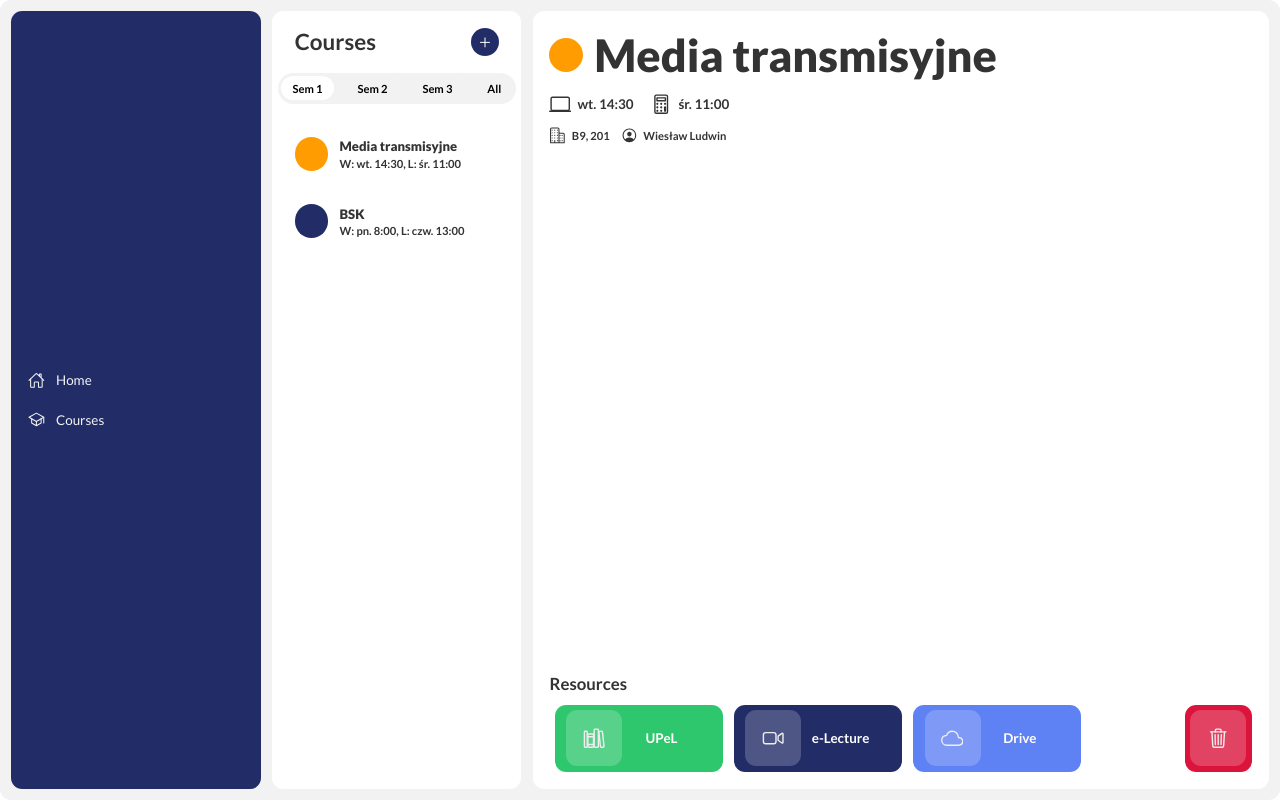
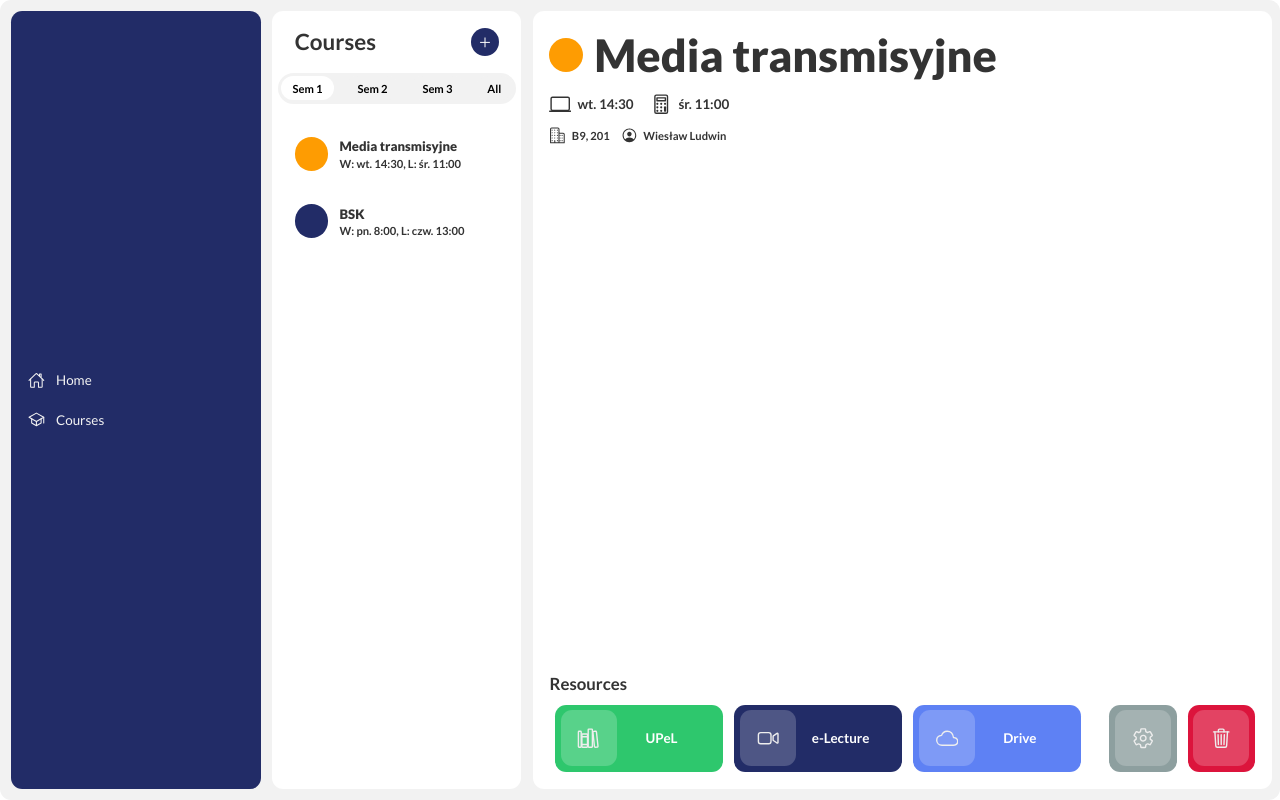
Before and after one commit to pwksn/react-stud-app, a React (Create React App) app: page /courses/home in a window 1280 px wide. Built offline with nearby package versions, Linux system fonts and the light colour scheme; data requests are answered from the project's data file.

Commit message:
CourseForm: edit + delete

```diff
--- a/src/Courses/CourseDetails/CourseDetails.js
+++ b/src/Courses/CourseDetails/CourseDetails.js
@@ -1,11 +1,16 @@
 import { useEffect } from "react";
 import { useHistory } from "react-router-dom";
+import { Link } from 'react-router-dom';
 import CourseResources from "./CourseResources";
 
-const CourseDetails = ({ courses, courseID }) => {
+const CourseDetails = ({ courses, courseID, parentCallback }) => {
 
     const currentCourse = courses.filter(course => course.id === courseID)[0];
     const history = useHistory();
+
+    const sendCurrentCourse = () => {
+        parentCallback(currentCourse);
+    }
 
     const handleCourseDelete = () => {
         fetch('http://localhost:8000/courses/' + currentCourse.id, {
@@ -48,9 +53,20 @@ const CourseDetails = ({ courses, courseID }) => {
                 <CourseResources currentCourse={currentCourse}/>
             </div>}
 
-            <div className="course-delete" onClick={handleCourseDelete}>
-                <div className="course-delete-logo">
-                    <ion-icon name="trash-outline" style={{color: "#eee", width: '2rem', height: '2rem'}}></ion-icon>
+            <div className="course-changes">
+
+                <div className="course-edit" onClick={sendCurrentCourse}>
+                    <Link to={`/courses/form/${courseID}`}>
+                        <div className="course-edit-logo">
+                            <ion-icon name="settings-outline" style={{color: "#eee", width: '2rem', height: '2rem'}}></ion-icon>
+                        </div>
+                    </Link>
+                </div>
+
+                <div className="course-delete" onClick={handleCourseDelete}>
+                    <div className="course-delete-logo">
+                        <ion-icon name="trash-outline" style={{color: "#eee", width: '2rem', height: '2rem'}}></ion-icon>
+                    </div>
                 </div>
             </div>
         </div>
--- a/src/Courses/CourseForm.js
+++ b/src/Courses/CourseForm.js
@@ -1,7 +1,7 @@
-import { useState } from "react";
-import { useHistory } from "react-router-dom";
+import { useEffect, useState } from "react";
+import { useHistory, useParams } from "react-router-dom";
 
-const CourseForm = ({ onCoursesPostSend }) => {
+const CourseForm = ({ currentFormCourse }) => {
 
     const [courseName, setCourseName] = useState('');
     const [courseSem, setCourseSem] = useState('');
@@ -16,9 +16,30 @@ const CourseForm = ({ onCoursesPostSend }) => {
 
     const [isPostPending, setIsPostPending] = useState(false);
     const history = useHistory();
+    const { id } = useParams();
 
-    const onFormCancel = () => {
+    const onFormCancel = (e) => {
+        e.preventDefault(); // without this line: Warning: Form submission canceled because the form is not connected
         history.push('/courses/home');
+    }
+
+    useEffect(() => {
+        if (id) {
+            setEditedCourseData();
+        }
+    }, [id]);
+
+    const setEditedCourseData = () => {
+        setCourseName(currentFormCourse.name);
+        setCourseSem(currentFormCourse.sem);
+        setLectureDate(currentFormCourse.lecture);
+        setLabDate(currentFormCourse.lab);
+        setCourseLocation(currentFormCourse.location);
+        setCourseLecturer(currentFormCourse.lecturer);
+        setCourseColor(currentFormCourse.color);
+        setUpelLink(currentFormCourse.upelLink);
+        setELectureLink(currentFormCourse.eLectureLink);
+        setDriveLink(currentFormCourse.driveLink);
     }
 
     const handleSubmit = (e) => {
@@ -38,15 +59,29 @@ const CourseForm = ({ onCoursesPostSend }) => {
 
         setIsPostPending(true);
 
+        if (id) {
+            fetch('http://localhost:8000/courses/' + id, {
+                    method: 'DELETE'
+                }).then(() => {
                     fetch('http://localhost:8000/courses', {
                         method: 'POST',
                         headers: { "Content-Type": "application/json"},
                         body: JSON.stringify(newCourse)
                     }).then(() => {
                         setIsPostPending(false);
-            //onCoursesPostSend();
                         history.push('/courses/home');
                     })
+                })
+        } else {
+            fetch('http://localhost:8000/courses', {
+                method: 'POST',
+                headers: { "Content-Type": "application/json"},
+                body: JSON.stringify(newCourse)
+            }).then(() => {
+                setIsPostPending(false);
+                history.push('/courses/home');
+            })
+        }
     }
 
     return (
--- a/src/Courses/Courses.js
+++ b/src/Courses/Courses.js
@@ -10,19 +10,23 @@ const Courses = () => {
 
     // const { data: courses, isPending, error } = useFetch('http://localhost:8000/courses');
     // const [courseSelected, setCourseSelected] = useState(courses ? courses[0].id : null);
+    const [currentCourse, setCurrentCourse] = useState(null);
 
     // useEffect(() => {
     //     setCourseSelected(courses ? courses[0].id : null);
     // }, [courses]);
 
-    useEffect(() => {
-        console.log('hello');
-    });
+    const setCurrentCourseCallback = (currentCourse) => {
+        console.log(currentCourse);
+        setCurrentCourse(currentCourse);
+    }
 
     return (
         <div className="courses-box">
-            <Route exact path="/courses/home" component={CoursesHome} />
-            <Route exact path ="/courses/form" component={CourseForm} />
+            {/* <Route exact path="/courses/home" component={CoursesHome} /> */}
+            <Route exact path="/courses/home" render={(props) => <CoursesHome {...props} setCurrentCourse={setCurrentCourseCallback}/>}/>
+            {/* <Route exact path ="/courses/form/:id?" component={CourseForm} /> */}
+            <Route exact path="/courses/form/:id?" render={(props) => <CourseForm {...props} currentFormCourse={currentCourse}/>}/>
         </div>
     );
 }
--- a/src/Courses/CoursesHome.js
+++ b/src/Courses/CoursesHome.js
@@ -4,7 +4,7 @@ import useFetch from "../hooks/useFetch";
 import CourseDetails from "./CourseDetails/CourseDetails"
 import CoursesList from "./CoursesList/CoursesList"
 
-const CoursesHome = () => {
+const CoursesHome = ({ setCurrentCourse }) => {
 
     const { data: courses, isPending, error } = useFetch('http://localhost:8000/courses');
     const [courseSelected, setCourseSelected] = useState(null);
@@ -13,15 +13,16 @@ const CoursesHome = () => {
         setCourseSelected(courses ? courses[0].id : null);
     }, [courses]);
 
-    useEffect(() => {
-        console.log('hello 1');
-    });
+    const callbackFunction = (courseDetailsData) => {
+        console.log(courseDetailsData);
+        setCurrentCourse(courseDetailsData);
+    }
 
     return (
         <div className="courses">
             {/* {courses && <Route exact path="/courses" render={(props) => <CoursesList {...props} courses={courses} setCourseSelection={e => setCourseSelected(e)}/>}/>} */}
             {courses && <CoursesList courses={courses} setCourseSelection={e => setCourseSelected(e)}/>}
-            {courseSelected && courses && <CourseDetails courses={courses} courseID={courseSelected} />}
+            {courseSelected && courses && <CourseDetails courses={courses} courseID={courseSelected} parentCallback={callbackFunction}/>}
             {/* {courseSelected && courses && <Route exact path="/courses" render={(props) => <CourseDetails {...props} courses={courses} courseID={courseSelected}/>}/>} */}
             {error && <h1 className="loading-placeholder">{error} :(</h1>}
             {isPending && <h1 className="loading-placeholder">Loading...</h1>}
--- a/src/Courses/CoursesList/CoursesList.js
+++ b/src/Courses/CoursesList/CoursesList.js
@@ -12,10 +12,6 @@ const CoursesList = ({ courses, setCourseSelection }) => {
         setCourseSelection(e);
     }
 
-    const onCourseChange = () => {
-        console.log(courses);
-    }
-
     const setActiveSemesterCourses = () => {
         if (activeSemester === 'sem-all') {
             setActiveCourses(courses);
@@ -26,7 +22,6 @@ const CoursesList = ({ courses, setCourseSelection }) => {
     }
 
     useEffect(setActiveSemesterCourses, [activeSemester]);
-    useEffect(onCourseChange, [courses]);
 
     return (
         <div className="courses-list">
--- a/src/index.css
+++ b/src/index.css
@@ -256,22 +256,19 @@ a {
   //justify-content: space-between;
 }
 
-.course-details-resources-tiles div{
-  margin: 0 .5rem;
-}
-
 .course-details-resources-tile {
   width: 15rem;
   height: 6rem;
   border-radius: 1rem;
   padding: .5rem;
+  margin: 0 .5rem;
 
   display: grid;
   grid-template-columns: 4rem 1fr;
   align-items: center;
 }
 
-.course-details-resources-tile-logo, .course-delete-logo {
+.course-details-resources-tile-logo, .course-delete-logo, .course-edit-logo {
   width: 5rem;
   height: 5rem;
   border-radius: 1rem;
@@ -329,16 +326,22 @@ a {
   background-color: #7e9af6;
 }
 
+.course-changes {
+  grid-row: 9/11;
+  grid-column: 2/3;
+
+  display: flex;
+  justify-content: flex-end;
+  align-items: flex-end;
+}
+
 .course-delete {
   background-color: #dc143c;
-  grid-row: 9/11;
-  grid-column: 2/3;
   height: 6rem;
   width: 6rem;
-  justify-self: end;
-  align-self: end;
   border-radius: 1rem;
   padding: .5rem;
+  margin-left: 1rem;
   cursor: pointer;
 }
 
@@ -348,6 +351,24 @@ a {
 
 .course-delete-logo {
   background-color: #e34363;
+}
+
+.course-edit {
+  background-color: #8d9f9f;
+  height: 6rem;
+  width: 6rem;
+  border-radius: 1rem;
+  padding: .5rem;
+  margin-left: 1rem;
+  cursor: pointer;
+}
+
+.course-edit:hover {
+  background-color: #a4b2b2;
+}
+
+.course-edit-logo {
+  background-color: #a4b2b2;
 }
 
 /* Courses List */
```
Also changed, not shown: 1 other file (tests, documents, lock files or other folders). Lines whose indentation alone changed are shown as unchanged.
